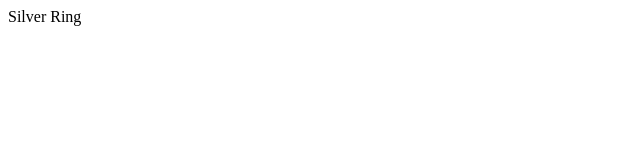
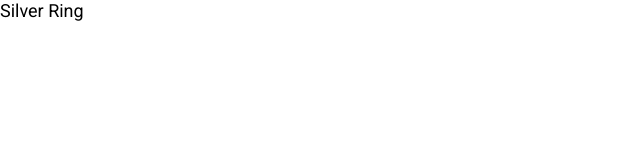
Before and after one commit to joonatankarhu/Eeros-Jewelry, a plain HTML site: page index.html in a window 1280 px wide. Shown: the full height of the page, 0-640 px from the left. Drawn offline with nearby package versions, Linux system fonts and the light colour scheme.

Commit message:
update v.1

```diff
--- a/index.html
+++ b/index.html
@@ -4,7 +4,12 @@
     <meta charset="UTF-8">
     <meta http-equiv="X-UA-Compatible" content="IE=edge">
     <meta name="viewport" content="width=device-width, initial-scale=1.0">
-    <title>Jewelry Shop</title>
+    <title>Home</title>
+    <link rel="stylesheet" href="style.css">
+    <!-- Importing Google Fonts -->
+    <link rel="preconnect" href="https://fonts.googleapis.com">
+    <link rel="preconnect" href="https://fonts.gstatic.com" crossorigin>
+    <link href="https://fonts.googleapis.com/css2?family=Open+Sans:wght@300;400;600&family=Roboto:ital,wght@0,300;0,400;1,500&display=swap" rel="stylesheet">
 </head>
 <body>
     <script src="https://unpkg.com/vue@3"></script>
--- /dev/null
+++ b/style.css
@@ -0,0 +1,19 @@
+* {
+    box-sizing: border-box;
+    /* border: 1px solid red; */
+}
+
+:root {
+    --gold: #E5B80B;
+    --semi_gold: #e5b90bbb;
+    --yellow: #FFF500;
+    --dark_gray: rgb(39, 39, 39);
+    --dark_black: black;
+}
+
+body {
+    margin: 0;
+    padding: 0;
+    font-size: 18px;
+    font-family: 'Roboto', 'Open Sans', sans-serif;
+}
```
Also changed, not shown: 1 other file.
